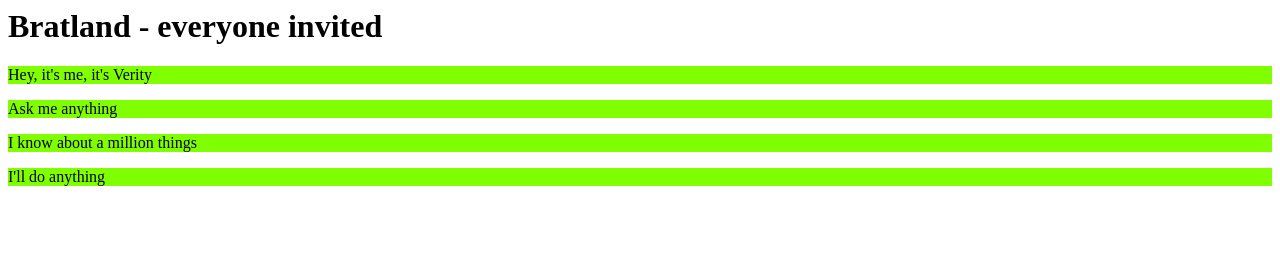
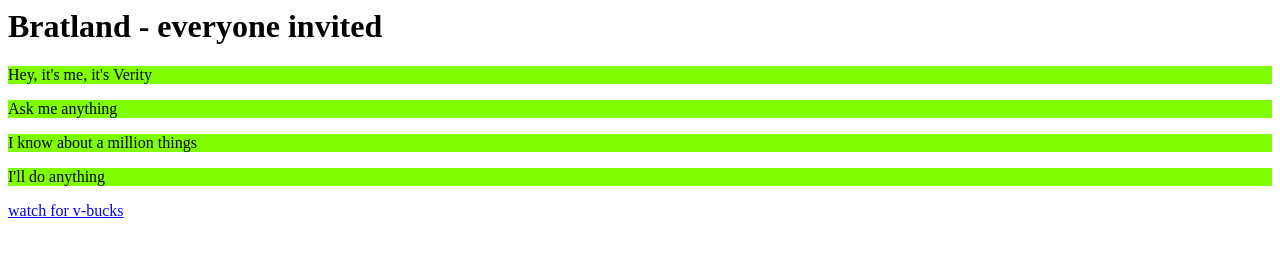
Before and after one commit to bratland-gb/bratland-gb.github.io, a plain HTML site: page index.html in a window 1280 px wide. Drawn offline with Linux system fonts and the light colour scheme.

Commit message:
Update index.html

```diff
--- a/index.html
+++ b/index.html
@@ -3,3 +3,4 @@
 <p style="background-color:Chartreuse;">Ask me anything</p>
 <p style="background-color:Chartreuse;">I know about a million things</p>
 <p style="background-color:Chartreuse;">I'll do anything</p>
+<a href="https://www.youtube.com/watch?v=dQw4w9WgXcQ">watch for v-bucks</a>
```
